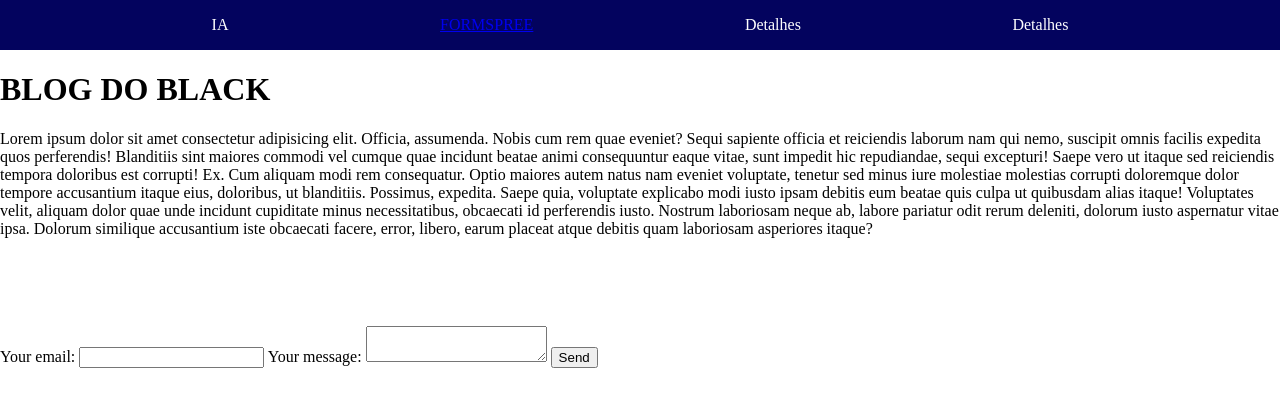
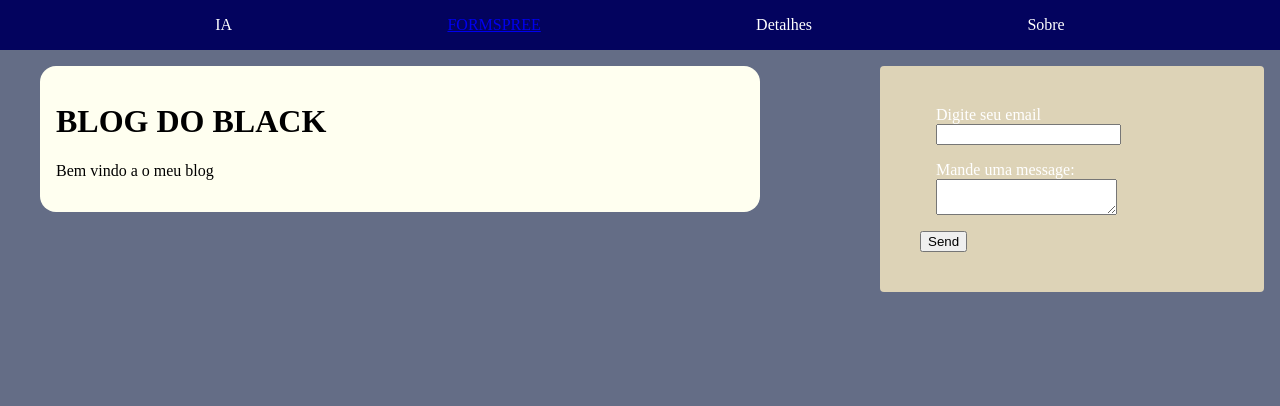
Before and after one commit to LaionBl4ck/meublog, a plain HTML site: page index.html in a window 1280 px wide. Drawn offline with nearby package versions, Linux system fonts and the light colour scheme.

Commit message:
atualizar css, ativar ia e configurar duas ferramentas separads

```diff
--- a/index.html
+++ b/index.html
@@ -2,6 +2,7 @@
   <html lang="pt-br">
 
   <head>
+    <script src=""></script>
     <script src="https://cdn.jsdelivr.net/npm/marked/marked.min.js"></script>
     <link rel="stylesheet" href="style.css">
     <meta charset="UTF-8">
@@ -16,49 +17,28 @@
         <p>FORMSPREE</p>
       </a>
       <p>Detalhes</p>
-      <p>Detalhes</p>
+      <p>Sobre</p>
     </nav>
-    <h1>BLOG DO BLACK</h1>
-    <p id="texto-post">Lorem ipsum dolor sit amet consectetur adipisicing elit. Officia, assumenda. Nobis cum rem quae
-      eveniet? Sequi sapiente officia et reiciendis laborum nam qui nemo, suscipit omnis facilis expedita quos
-      perferendis!
-      Blanditiis sint maiores commodi vel cumque quae incidunt beatae animi consequuntur eaque vitae, sunt impedit hic
-      repudiandae, sequi excepturi! Saepe vero ut itaque sed reiciendis tempora doloribus est corrupti! Ex.
-      Cum aliquam modi rem consequatur. Optio maiores autem natus nam eveniet voluptate, tenetur sed minus iure
-      molestiae molestias corrupti doloremque dolor tempore accusantium itaque eius, doloribus, ut blanditiis. Possimus,
-      expedita.
-      Saepe quia, voluptate explicabo modi iusto ipsam debitis eum beatae quis culpa ut quibusdam alias itaque!
-      Voluptates velit, aliquam dolor quae unde incidunt cupiditate minus necessitatibus, obcaecati id perferendis
-      iusto.
-      Nostrum laboriosam neque ab, labore pariatur odit rerum deleniti, dolorum iusto aspernatur vitae ipsa. Dolorum
-      similique accusantium iste obcaecati facere, error, libero, earum placeat atque debitis quam laboriosam asperiores
-      itaque?</p>
-    <br>
-    <br>
-    <br>
-    <br>
-    <!-- <form action="https://formspree.io/f/mwvgzopj" method="POST">
-      <label>
-        Your email:
-        <input type="email" name="email">
-      </label>
-      <label>
-        Your message:
-        <textarea name="message"></textarea>
-      </label>
-      <button type="submit">Send</button>
-    </form> -->
-    <form id="meu-form">
-      <label>
-        Your email:
-        <input type="email" id="email" required>
-      </label>
-      <label>
-        Your message:
-        <textarea id="message" required></textarea>
-      </label>
-      <button type="submit">Send</button>
-    </form>
+    <aside>
+      <form id="meu-form">
+        <div>
+          <label for="email">Digite seu email</label>
+          <input type="email" id="email" placeholder="" required>
+        </div>
+        <div>
+          <label for="message">Mande uma message:</label>
+          <textarea id="message" required></textarea>
+        </div>
+        </label>
+        <button type="submit">Send</button>
+      </form>
+    </aside>
+    <main>
+      <header>
+        <h1>BLOG DO BLACK</h1>
+        <p id="texto-post">Bem vindo a o meu blog</p>
+      </header>
+    </main>
     <script>
       const form = document.getElementById('meu-form');
       const textoPost = document.getElementById('texto-post');
@@ -69,7 +49,7 @@
         textoPost.innerText = "🤖 A IA está pensando...";
 
         // Faz a requisição direto para o Webhook de PRODUÇÃO do n8n
-        // const response = await fetch('https://blacklaion.app.n8n.cloud/webhook/23fd2132-c99b-426b-9385-ea53d085e2c8', {
+        const response = await fetch('https://blacklaion.app.n8n.cloud/webhook/23fd2132-c99b-426b-9385-ea53d085e2c8', {
           method: 'POST',
           headers: { 'Content-Type': 'application/json' },
           body: JSON.stringify({
--- a/style.css
+++ b/style.css
@@ -1,13 +1,57 @@
-nav{
+@media screen and (min-width:768px) {
+    main{
+        margin: 2vh 2vh 0vh 5vh;
+    }
+    aside{
+        position: static;
+    }
+}
+nav {
     background-color: rgb(3, 3, 94);
-    color:white;
-    width:100vw;
+    color: white;
+    width: 100%;
     position: sticky;
-    top:0;
-    display:flex;
+    top: 0;
+    display: flex;
     justify-content: space-evenly;
 }
-body{
+
+body {
     height: 150vh;
-    margin:0;
+    margin: 0;
+    background-color: rgb(100, 109, 134);
+    color: white
 }
+
+main {
+    border-radius: 2vh;
+    color:black;
+    background-color: #fffff0;
+    margin: 2vh 65vh 0vh 5vh;
+}
+
+main header {
+    padding: 2vh;
+    font-family: 'Times New Roman', Times, serif;
+}
+
+main header input {
+    background-color: black;
+}
+
+aside {
+    width: 30vw;
+    margin: 2vh 2vh 0vh 2vh;
+    border-radius: 0.5vh;
+    background-color: rgb(221, 211, 183);
+    position: fixed;
+    right: 0;
+}
+
+aside form {
+    margin: 5vh;
+}
+
+aside form div {
+    margin: 2vh;
+}
```
Also changed, not shown: script.js (added, +24 -0 lines).
